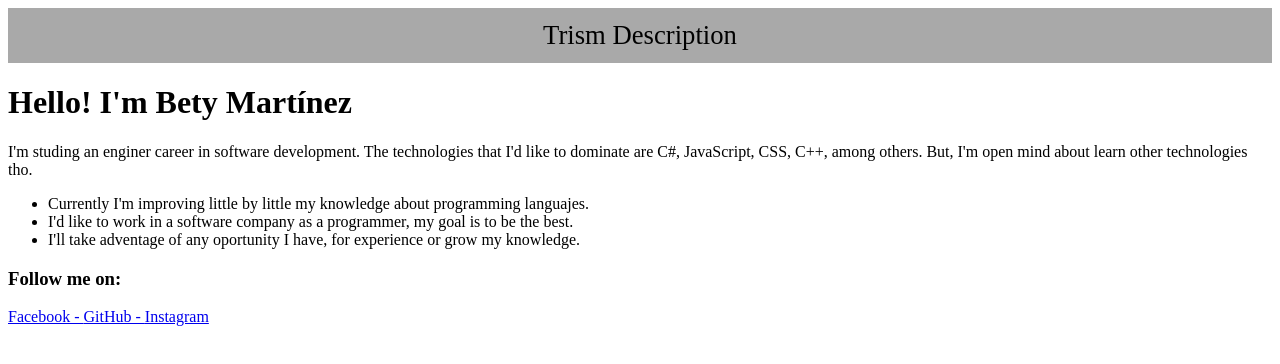
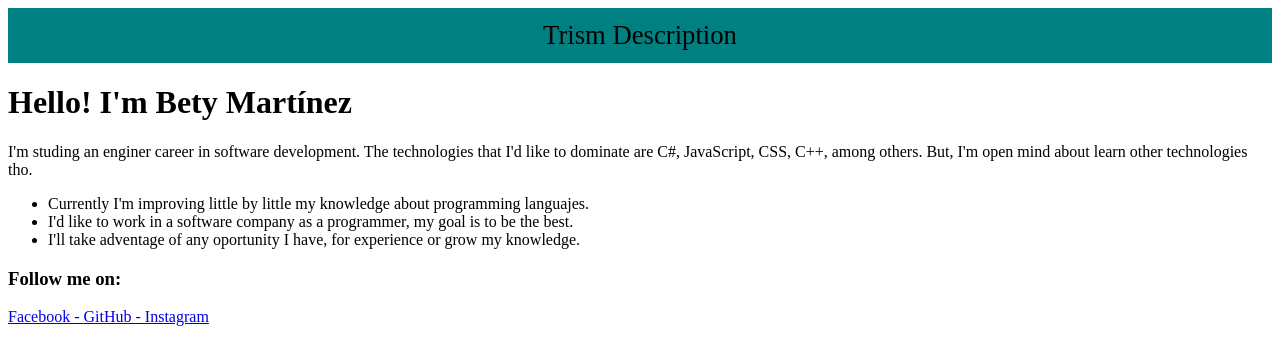
Before and after one commit to tris460/tris460.github.io, a plain HTML site: page README.html in a window 1280 px wide. Drawn offline with Linux system fonts and the light colour scheme.

Commit message:
Color de header cambiado

```diff
--- a/style.css
+++ b/style.css
@@ -5,6 +5,6 @@
 .header {
     text-align: center;
     font-size: 20pt;
-    background-color: darkgray;
+    background-color: teal;
     padding: 12px;
 }
```
